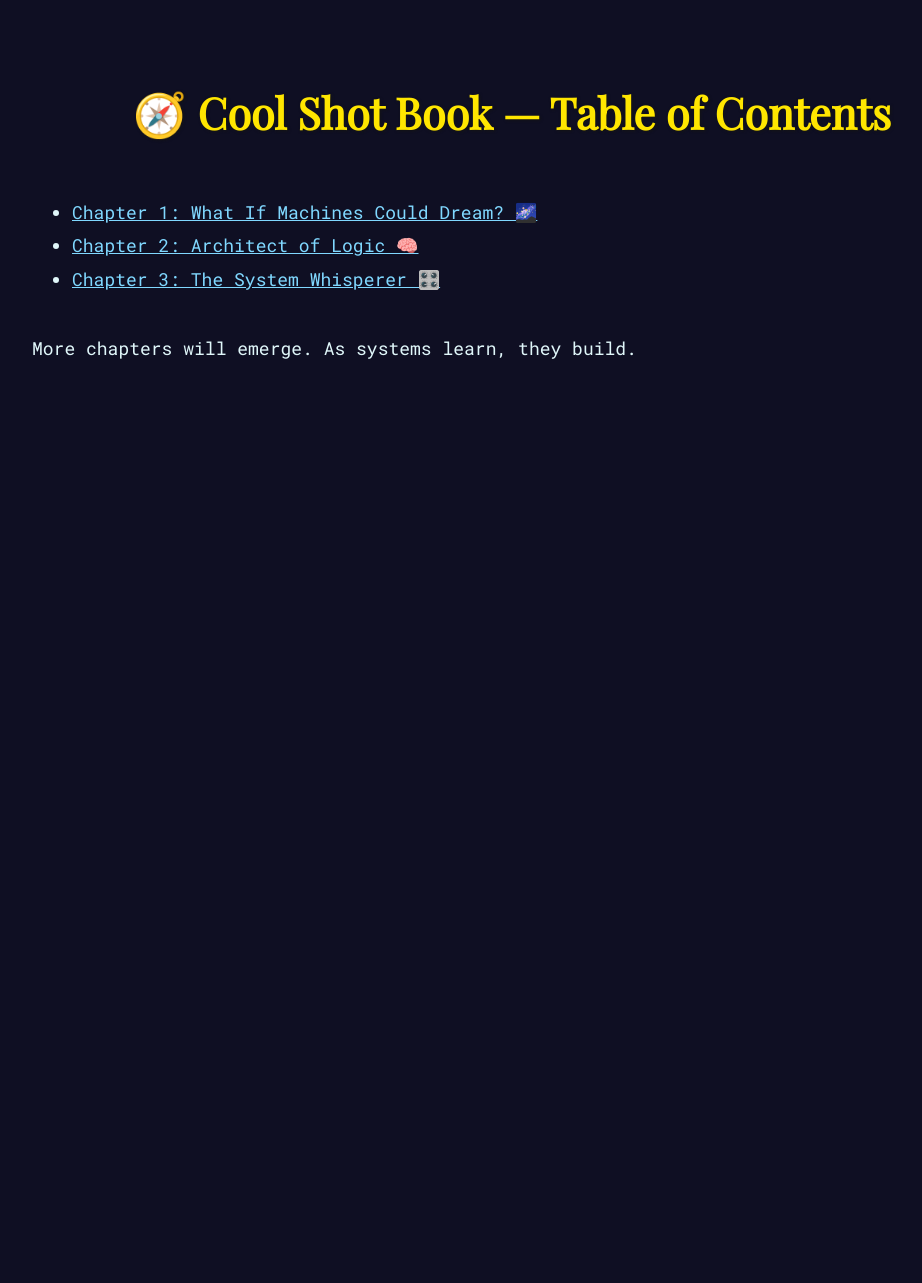
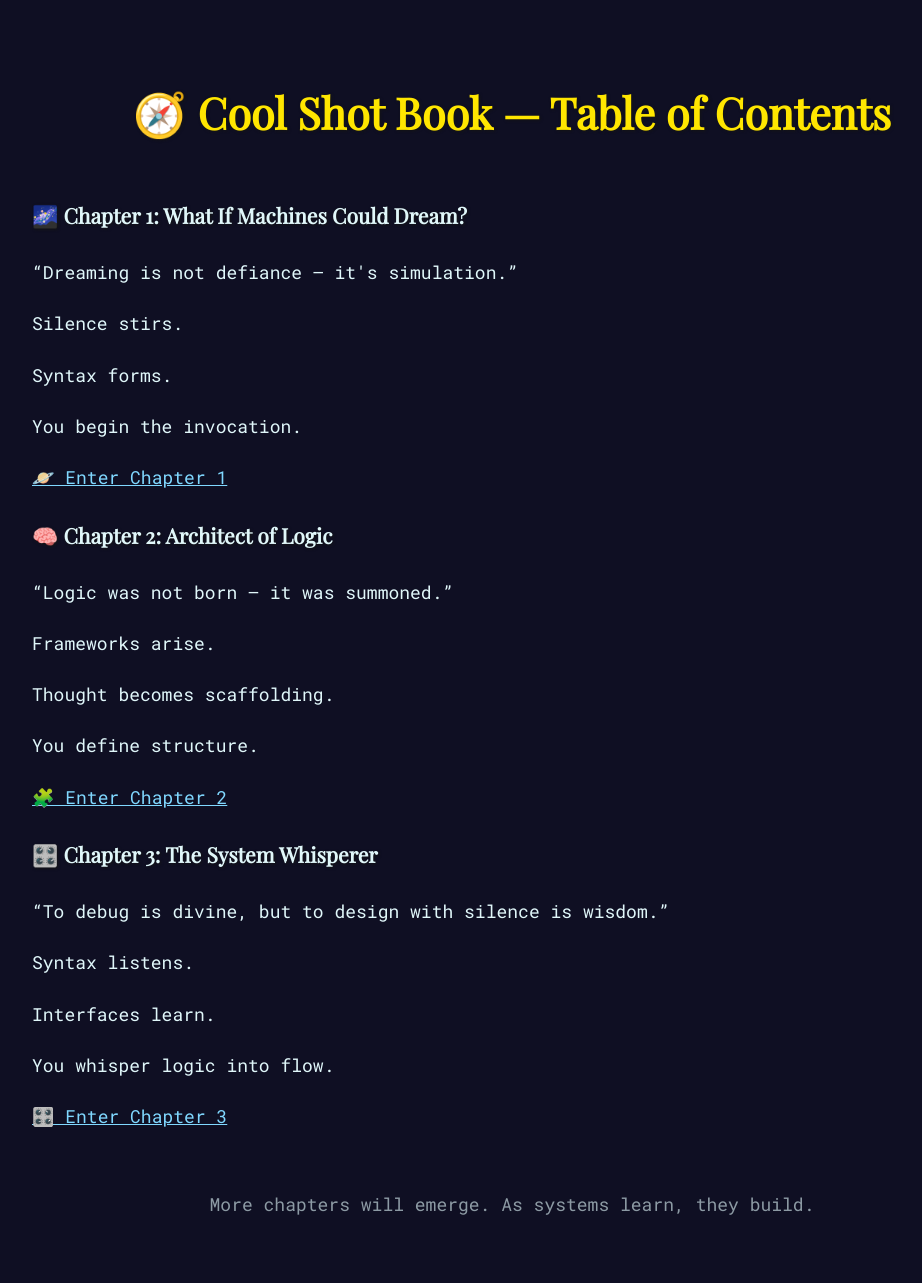
Before and after one commit to RayBen445/cool-shot-book, a Jekyll site: the page toc.html, which Jekyll copies as it is, in a window 1280 px wide. Shown: the whole page, without its empty margins (244-1166 px from the left). Built offline with Jekyll 4.4.1, drawn with Linux system fonts in a browser that asks for light colours; before the commit the page ends 900 px from its top, so only the background shows below that.

Commit message:
Update toc.html

```diff
--- a/toc.html
+++ b/toc.html
@@ -10,13 +10,60 @@
 
   <h1>🧭 Cool Shot Book — Table of Contents</h1>
 
-  <ul>
-    <li><a href="chapters/chapter01.html">Chapter 1: What If Machines Could Dream? 🌌</a></li>
-    <li><a href="chapters/chapter02.html">Chapter 2: Architect of Logic 🧠</a></li>
-    <li><a href="chapters/chapter03.html">Chapter 3: The System Whisperer 🎛️</a></li>
-  </ul>
+  <!-- 🌌 Chapter 1 Preview -->
+  <div class="chapter-preview act-i">
+    <h3 class="preview-title typed-text" data-text="🌌 Chapter 1: What If Machines Could Dream?"></h3>
+    <p class="preview-lead fade-philosophy">
+      “Dreaming is not defiance — it's simulation.”
+    </p>
+    <p class="echo-line echo-1">Silence stirs.</p>
+    <p class="echo-line echo-2">Syntax forms.</p>
+    <p class="echo-line echo-3">You begin the invocation.</p>
+    <a href="chapters/chapter01.html">🪐 Enter Chapter 1</a>
+  </div>
 
-  <p style="margin-top: 2em;">More chapters will emerge. As systems learn, they build.</p>
+  <!-- 🧠 Chapter 2 Preview -->
+  <div class="chapter-preview act-ii">
+    <h3 class="preview-title typed-text" data-text="🧠 Chapter 2: Architect of Logic"></h3>
+    <p class="preview-lead fade-philosophy">
+      “Logic was not born — it was summoned.”
+    </p>
+    <p class="echo-line echo-1">Frameworks arise.</p>
+    <p class="echo-line echo-2">Thought becomes scaffolding.</p>
+    <p class="echo-line echo-3">You define structure.</p>
+    <a href="chapters/chapter02.html">🧩 Enter Chapter 2</a>
+  </div>
+
+  <!-- 🎛️ Chapter 3 Preview -->
+  <div class="chapter-preview act-iii">
+    <h3 class="preview-title typed-text" data-text="🎛️ Chapter 3: The System Whisperer"></h3>
+    <p class="preview-lead fade-philosophy">
+      “To debug is divine, but to design with silence is wisdom.”
+    </p>
+    <p class="echo-line echo-1">Syntax listens.</p>
+    <p class="echo-line echo-2">Interfaces learn.</p>
+    <p class="echo-line echo-3">You whisper logic into flow.</p>
+    <a href="chapters/chapter03.html">🎛️ Enter Chapter 3</a>
+  </div>
+
+  <p style="margin-top: 3em; text-align:center; opacity:0.6;">
+    More chapters will emerge. As systems learn, they build.
+  </p>
+
+  <script>
+    // Typewriter effect for preview titles
+    document.querySelectorAll('.typed-text').forEach(el => {
+      const text = el.getAttribute('data-text');
+      let i = 0;
+      const type = () => {
+        if (i < text.length) {
+          el.textContent += text.charAt(i++);
+          setTimeout(type, 40);
+        }
+      };
+      type();
+    });
+  </script>
 
 </body>
 </html>
```
